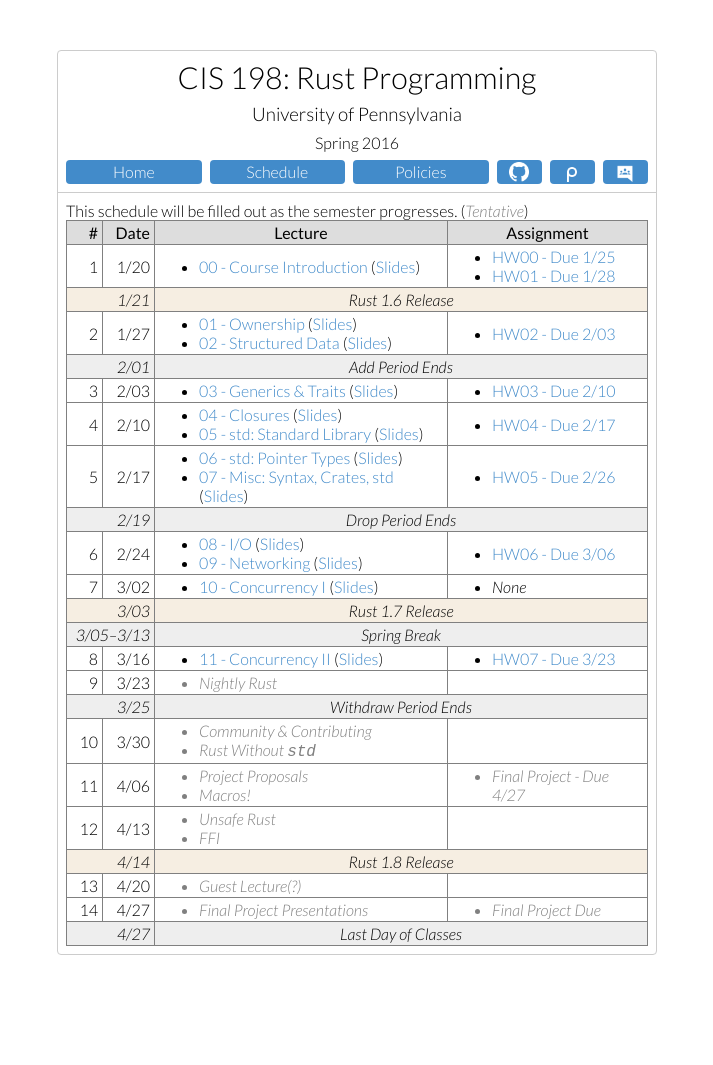
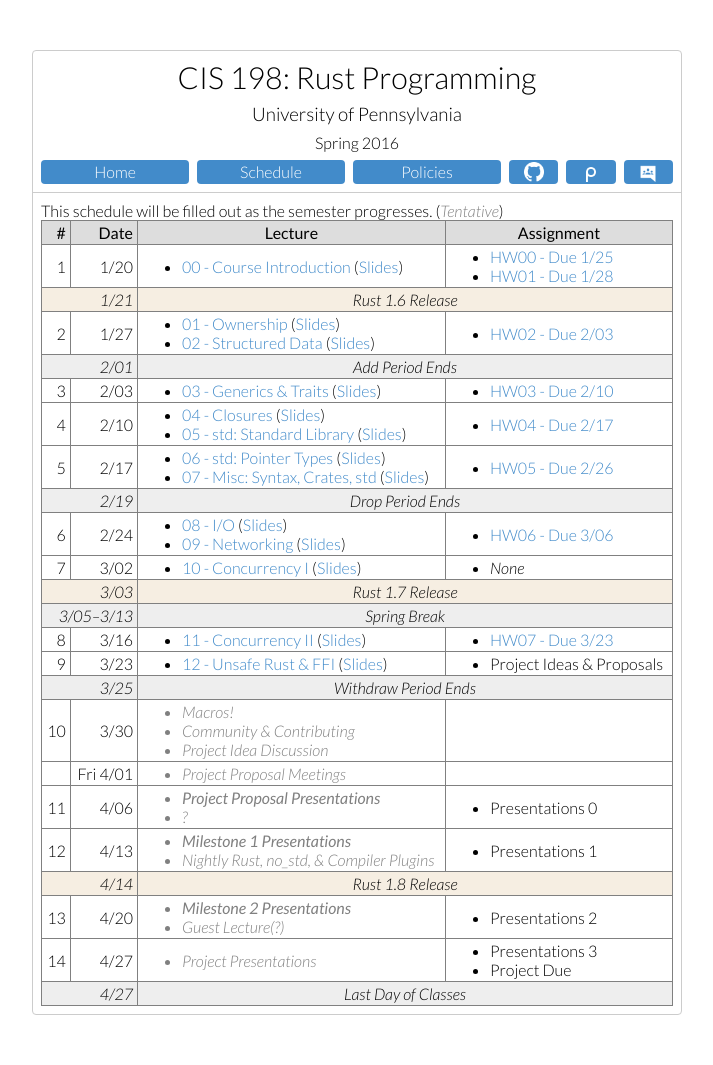
Before and after one commit to cis198-2016s/cis198-2016s.github.io, a Jekyll site: the page built from schedule/index.html, in a window 1280 px wide. Shown: the whole page, without its empty margins (283-996 px from the left). Built offline with Jekyll 4.4.1, drawn with Linux system fonts in a browser that asks for light colours; before the commit the page ends 1005 px from its top, so only the background shows below that.

Commit message:
schedule: final project sorta

```diff
--- a/_includes/head.html
+++ b/_includes/head.html
@@ -9,7 +9,7 @@
   <title>{% if page.title %}{{ page.title }} - {{ site.title }}{% else %}{{ site.title }}{% endif %}</title>
 
   <link href="https://cdnjs.cloudflare.com/ajax/libs/normalize/3.0.3/normalize.css">
-  <link href="https://fonts.googleapis.com/css?family=Lato:300,300italic,400" rel="stylesheet" type="text/css">
+  <link href="https://fonts.googleapis.com/css?family=Lato:300,300italic,400,400italic" rel="stylesheet" type="text/css">
   <link rel="stylesheet" href="{{ "/css/common.css" | prepend: site.baseurl }}">
   <link rel="stylesheet" href="{{ "/css/main.css" | prepend: site.baseurl }}">
   <link rel="canonical" href="{{ page.url | replace:'index.html','' | prepend: site.baseurl | prepend: site.url }}">
--- a/css/main.css
+++ b/css/main.css
@@ -22,7 +22,7 @@ body {
   border-radius: 4px;
   padding: 0;
   min-width: 320px;
-  max-width: 600px;
+  max-width: 650px;
   overflow-y: scroll;
 }
 
--- a/schedule/index.html
+++ b/schedule/index.html
@@ -29,13 +29,13 @@ permalink: /schedule/
 .schedule td:nth-child(1),
 .schedule th:nth-child(1) {
   text-align: right;
-  width: 2.25em;
+  width: 1.8em;
 }
 
 .schedule td:nth-child(2),
 .schedule th:nth-child(2) {
   text-align: right;
-  width: 3.25em;
+  width: 4.2em;
 }
 
 .schedevent td:nth-child(2),
@@ -167,67 +167,81 @@ permalink: /schedule/
           </ul>
       <tr>
         <td>9 <td>3/23
-        <td class="tentative">
+            <td>
           <ul>
-            <li>
-                Nightly Rust
+            <li><a href="https://github.com/cis198-2016s/slides/blob/gh-pages/12/content.md">
+                12 - Unsafe Rust &amp; FFI</a> (<a href="/slides/12/">Slides</a>)
           </ul>
         <td>
+          <ul>
+            <li>Project Ideas &amp; Proposals
+          </ul>
       <tr class="schedevent"> <td colspan=2>3/25 <td colspan=2>Withdraw Period Ends
       <tr>
         <td>10 <td>3/30
         <td class="tentative">
           <ul>
             <li>
-                 Community &amp; Contributing
+                Macros!
             <li>
-                Rust Without <code>std</code>
+                Community &amp; Contributing
+            <li>Project Idea Discussion
+          </ul>
+        <td>
+      <tr>
+        <td> <td>Fri 4/01
+        <td class="tentative">
+          <ul>
+            <li>Project Proposal Meetings
           </ul>
         <td>
       <tr>
         <td>11 <td>4/06
         <td class="tentative">
           <ul>
-            <li>
-                Project Proposals
-            <li>
-                Macros!
+            <li><strong>Project Proposal Presentations</strong>
+            <li>?
           </ul>
-        <td class="tentative">
+        <td>
           <ul>
-            <li>
-              Final Project - Due 4/27
+            <li>Presentations 0
           </ul>
       <tr>
         <td>12 <td>4/13
         <td class="tentative">
           <ul>
+            <li><strong>Milestone 1 Presentations</strong>
             <li>
-                Unsafe Rust
-            <li>
-                FFI
+                Nightly Rust, no_std, &amp; Compiler Plugins
           </ul>
         <td>
+          <ul>
+            <li>Presentations 1
+          </ul>
       <tr class="rustevent"> <td colspan=2>4/14 <td colspan=2>Rust 1.8 Release
       <tr>
         <td>13 <td>4/20
         <td class="tentative">
           <ul>
+            <li><strong>Milestone 2 Presentations</strong>
             <li>
                 Guest Lecture(?)
           </ul>
         <td>
+          <ul>
+            <li>Presentations 2
+          </ul>
       <tr>
         <td>14 <td>4/27
         <td class="tentative">
           <ul>
             <li>
-                Final Project Presentations
+                Project Presentations
           </ul>
-        <td class="tentative">
+        <td>
           <ul>
-            <li>
-                Final Project Due
+            <li>Presentations 3
+            <li>Project Due
           </ul>
       <tr class="schedevent"> <td colspan=2>4/27 <td colspan=2>Last Day of Classes
     </table>
```
